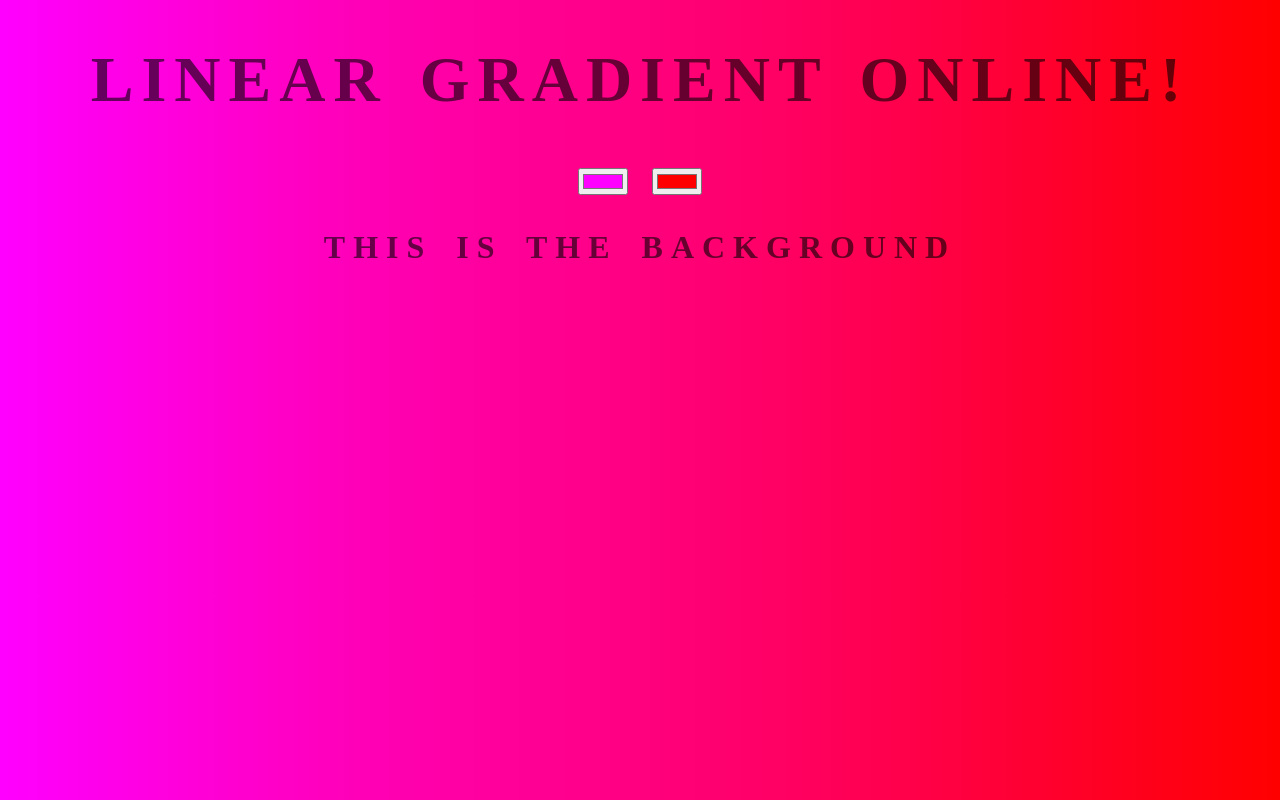
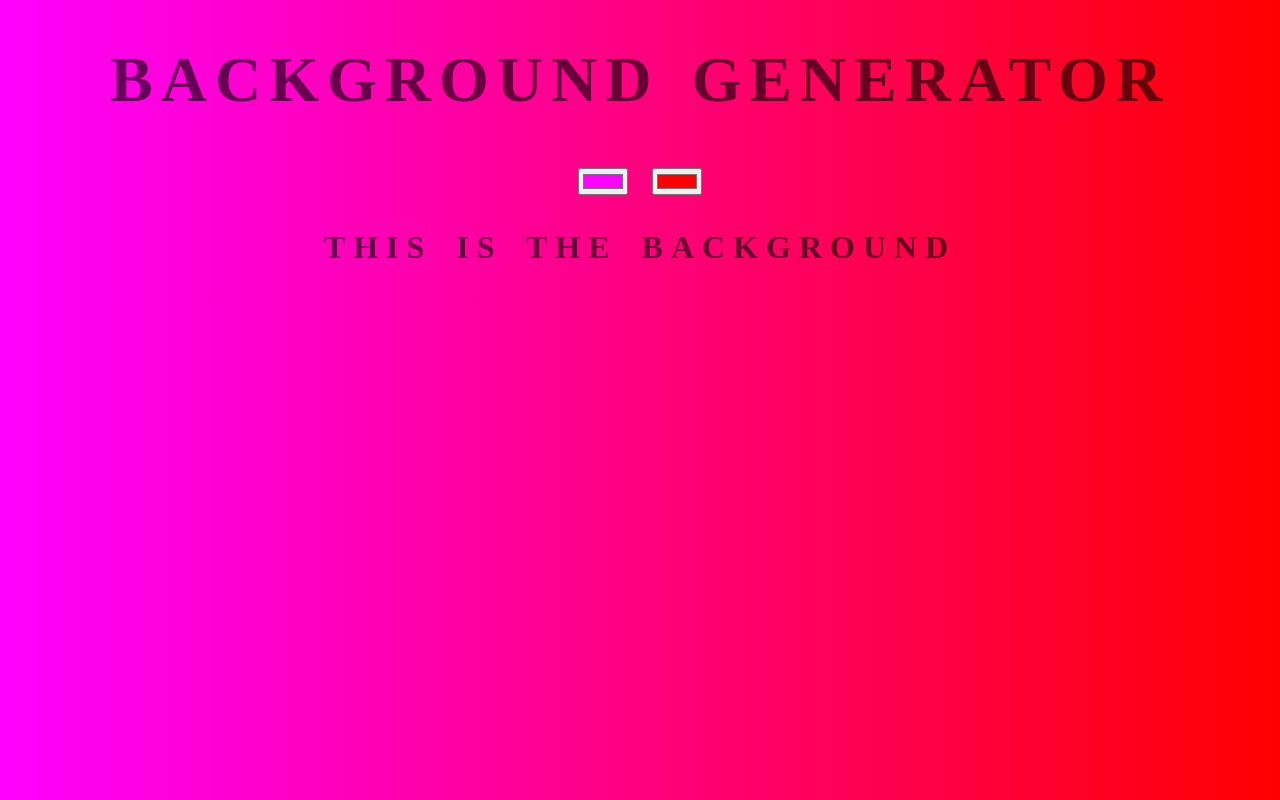
Before and after one commit to ameghdadian/background-generator-Shared, a plain HTML site: page index.html in a window 1280 px wide. Drawn offline with Linux system fonts and the light colour scheme.

Commit message:
Reverting

```diff
--- a/index.html
+++ b/index.html
@@ -2,11 +2,11 @@
 <html lang="en">
 <head>
 	<meta charset="UTF-8">
-	<title>Background Generator!</title>
+	<title>Background Generator</title>
 	<link href="style.css" rel="stylesheet">
 </head>
 <body>
-	<h1>Linear Gradient Online!</h1>
+	<h1>Background Generator</h1>
 	<input type="color" id="color1" name="color1" value="#ff00ff">
 	<input type="color" id="color2" name="color2" value="#ff0000">
 	<p>This is the background</p>
```
